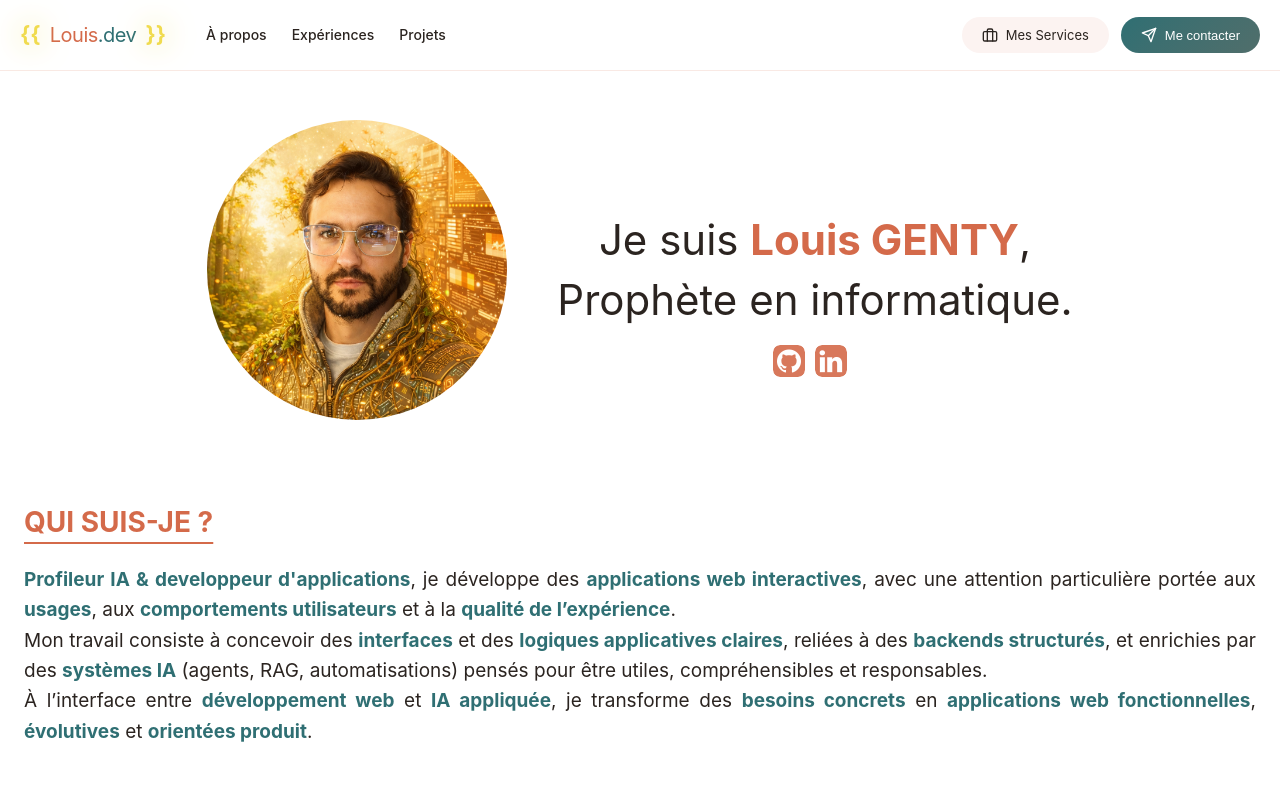
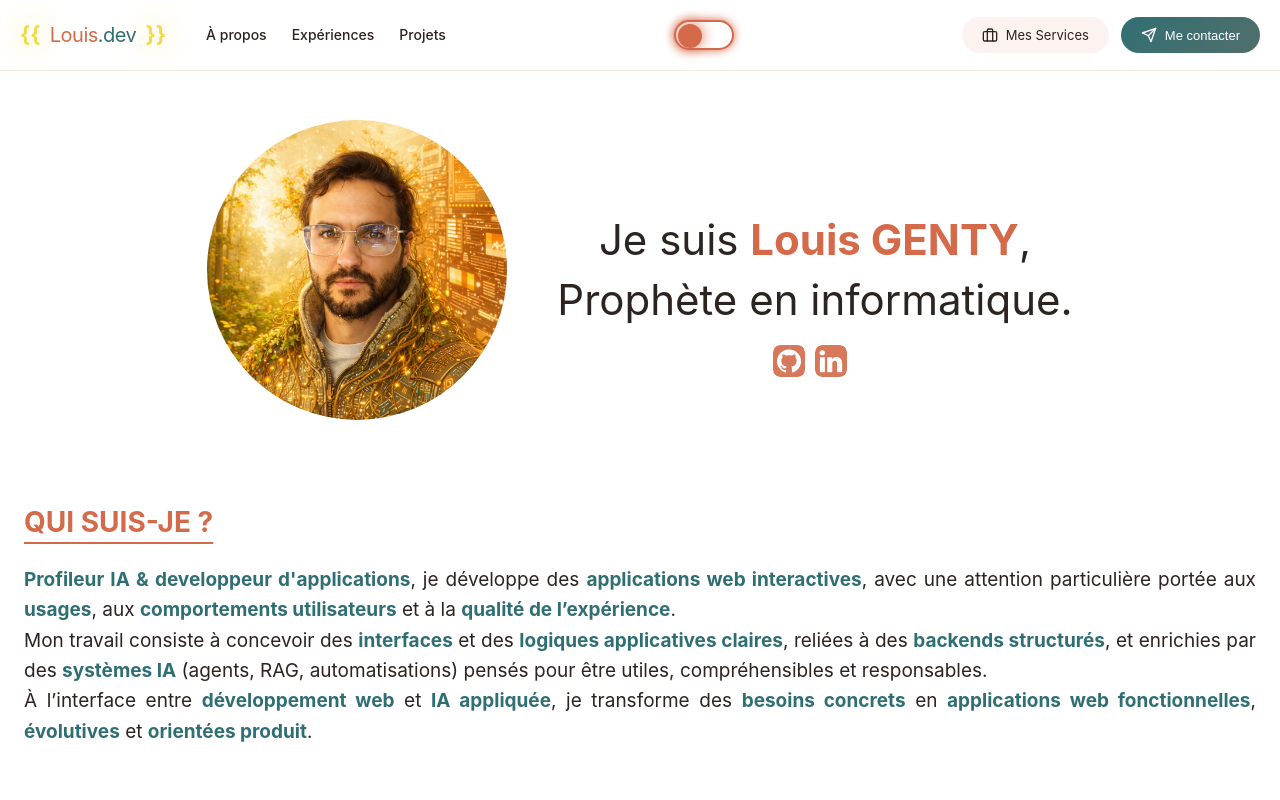
Before and after one commit to GenXwater/Portefolio, a Vue app: page / in a window 1280 px wide. Shown: the top 800 px of the page. Built offline with nearby package versions, Linux system fonts and the light colour scheme.

Commit message:
feat: implement theme switcher component for dynamic light/dark mode toggling

```diff
--- a/src/assets/base.css
+++ b/src/assets/base.css
@@ -43,6 +43,45 @@
     --color-background: var(--surface);
     --color-text: var(--text-primary);
   }
+}
+
+/* Manual theme toggle */
+.light-mode {
+  --surface: #ffffff !important;
+  --text-primary: #2B2420 !important;
+  --text-muted: rgba(17, 24, 39, 0.6) !important;
+
+  --accent: #D46A4A !important;
+  --accent-2: #2F6F73 !important;
+
+  --social-icon-color: var(--accent) !important;
+
+  --vt-c-custom-dark-1: var(--surface) !important;
+  --vt-c-text-dark-2: var(--text-primary) !important;
+  --vt-c-custom-text-1: var(--accent) !important;
+  --vt-c-custom-text-2: var(--accent-2) !important;
+
+  --color-background: var(--surface) !important;
+  --color-text: var(--text-primary) !important;
+}
+
+.dark-mode {
+  --surface: #082626 !important;
+  --text-primary: #E6F2F2 !important;
+  --text-muted: rgba(230, 242, 242, 0.7) !important;
+
+  --accent: #60fcfcd4 !important;
+  --accent-2: #E0A84F !important;
+
+  --social-icon-color: #ffffff !important;
+
+  --vt-c-custom-dark-1: var(--surface) !important;
+  --vt-c-text-dark-2: var(--text-primary) !important;
+  --vt-c-custom-text-1: var(--accent) !important;
+  --vt-c-custom-text-2: var(--accent-2) !important;
+
+  --color-background: var(--surface) !important;
+  --color-text: var(--text-primary) !important;
 }
 
 /* NOTE: defaults for light theme are set in :root above.
--- a/src/components/PageHeader.vue
+++ b/src/components/PageHeader.vue
@@ -5,6 +5,7 @@
     import IconSend from './icons/IconSend.vue';
     import ButtonPrimary from './ui/ButtonPrimary.vue';
     import ButtonSecondary from './ui/ButtonSecondary.vue';
+    import ThemeSwitch from './ThemeSwitch.vue';
 
     const router = useRouter();
     const menuOpen = ref(false);
@@ -34,6 +35,11 @@
                     <RouterLink to="/#xp" class="nav-link">Expériences</RouterLink>
                     <RouterLink to="/#projects" class="nav-link">Projets</RouterLink>
                 </nav>
+            </div>
+
+            <!-- Switch thème au centre -->
+            <div class="header-center">
+                <ThemeSwitch />
             </div>
 
             <!-- Boutons à droite -->
--- /dev/null
+++ b/src/components/ThemeSwitch.vue
@@ -0,0 +1,99 @@
+<template>
+  <div class="theme-switch">
+    <input type="checkbox" id="theme-toggle" v-model="isDark" />
+    <label for="theme-toggle" class="switch-label">
+      <span class="switch-slider"></span>
+    </label>
+  </div>
+</template>
+
+<script setup>
+import { ref, onMounted, watch } from 'vue';
+
+const isDark = ref(false);
+
+watch(isDark, (newVal) => {
+  if (newVal) {
+    document.documentElement.classList.add('dark-mode');
+    document.documentElement.classList.remove('light-mode');
+  } else {
+    document.documentElement.classList.add('light-mode');
+    document.documentElement.classList.remove('dark-mode');
+  }
+  localStorage.setItem('theme', newVal ? 'dark' : 'light');
+});
+
+onMounted(() => {
+  const savedTheme = localStorage.getItem('theme');
+  if (savedTheme === 'dark') {
+    isDark.value = true;
+  } else if (savedTheme === 'light') {
+    isDark.value = false;
+  } else {
+    // Default to prefers-color-scheme
+    isDark.value = window.matchMedia('(prefers-color-scheme: dark)').matches;
+  }
+  // Appliquer la classe initiale
+  if (isDark.value) {
+    document.documentElement.classList.add('dark-mode');
+    document.documentElement.classList.remove('light-mode');
+  } else {
+    document.documentElement.classList.add('light-mode');
+    document.documentElement.classList.remove('dark-mode');
+  }
+});
+</script>
+
+<style scoped>
+.theme-switch {
+  display: flex;
+  align-items: center;
+}
+
+#theme-toggle {
+  display: none;
+}
+
+.switch-label {
+  position: relative;
+  width: 60px;
+  height: 30px;
+  background: var(--vt-c-custom-dark-1);
+  border-radius: 15px;
+  cursor: pointer;
+  border: 2px solid var(--vt-c-custom-text-1);
+  box-shadow: 0 0 10px var(--vt-c-custom-text-1);
+  transition: all 0.3s ease;
+}
+
+.switch-slider {
+  position: absolute;
+  top: 2px;
+  left: 2px;
+  width: 24px;
+  height: 24px;
+  background: var(--vt-c-custom-text-1);
+  border-radius: 50%;
+  transition: all 0.3s ease;
+  box-shadow: 0 0 15px var(--vt-c-custom-text-1);
+}
+
+#theme-toggle:checked + .switch-label {
+  background: var(--vt-c-custom-text-2);
+  box-shadow: 0 0 20px var(--vt-c-custom-text-2);
+}
+
+#theme-toggle:checked + .switch-label .switch-slider {
+  transform: translateX(30px);
+  background: var(--vt-c-custom-text-2);
+  box-shadow: 0 0 20px var(--vt-c-custom-text-2);
+}
+
+.switch-label:hover {
+  box-shadow: 0 0 20px var(--vt-c-custom-text-1);
+}
+
+#theme-toggle:checked + .switch-label:hover {
+  box-shadow: 0 0 30px var(--vt-c-custom-text-2);
+}
+</style>
```
